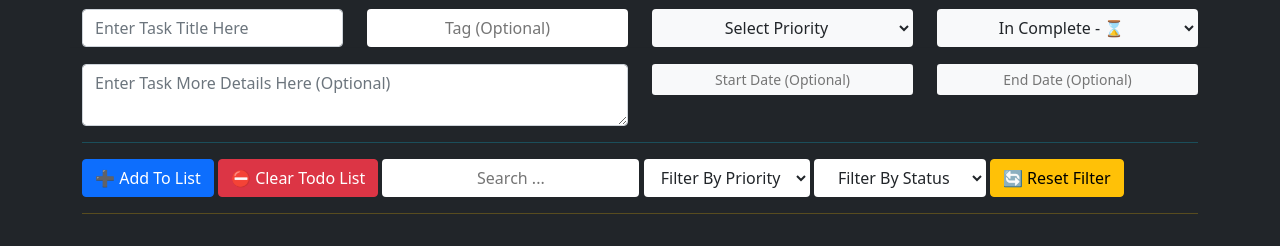
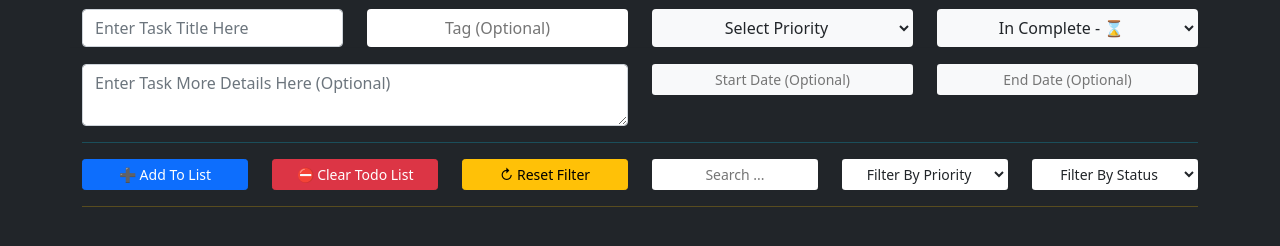
Before and after one commit to Harshil-Kaneria/vscode-tasklist-theme, a plain HTML site: page index.html in a window 1280 px wide. Shown: the part 62-308 px from the top of the page. Drawn offline with Linux system fonts and the light colour scheme.

Commit message:
Add files via upload

```diff
--- a/index.html
+++ b/index.html
@@ -56,33 +56,39 @@
                 </div>
         	</div>
             <hr class="bg-info">
-            <div class="row">
-                <div class="col-12">
-                    <button onclick="add_item_list()" id="add_item_list" class="btn btn-primary">➕ Add To List</button>
-                    <button onclick="clear_full_list()" id="clear_full_list" class="btn btn-danger">⛔ Clear Todo List</button>
+            <div class="form-group row">
+                <div class="col-2">
+                    <button onclick="add_item_list()" id="add_item_list" class="btn btn-sm btn-primary form-control-sm w-100">➕ Add To List</button>
 
-                    <button onclick="update_item_list()" data-id="" id="update_item_list" class="btn btn-primary d-none">📝 Update</button>
-                    <button onclick="clear_update_list()" id="clear_update_list" class="btn btn-danger d-none">⛔ Clear</button>
+                    <button onclick="update_item_list()" data-id="" id="update_item_list" class="btn btn-sm btn-primary w-100 form-control-sm d-none">📝 Update</button>
+                </div>
+                <div class="col-2">
+                    <button onclick="clear_full_list()" id="clear_full_list" class="btn btn-sm btn-danger form-control-sm w-100">⛔ Clear Todo List</button>
 
-                    <input type="text" class="btn bg-white" id="search_text" onkeyup="search_text()" placeholder="Search ..."/>
-
-                    <select id="search_priority_id" onchange="search_text()" class="btn bg-white">
+                    <button onclick="clear_update_list()" id="clear_update_list" class="btn btn-sm btn-danger form-control-sm w-100 d-none">⛔ Clear</button>
+                </div>
+                <div class="col-2">
+                    <button onclick="reset_entry_form();list_html();" class="btn btn-sm btn-warning form-control-sm w-100">↻ Reset Filter</button>
+                </div>
+                <div class="col-2">
+                    <input type="text" class="btn btn-sm form-control-sm w-100 bg-white" id="search_text" onkeyup="search_text()" placeholder="Search ..."/>
+                </div>
+                <div class="col-2">
+                    <select id="search_priority_id" onchange="search_text()" class="btn btn-sm form-control-sm w-100 bg-white">
                         <option value=""  selected>Filter By Priority</option>
                         <option value="3" >High - ⏫</option>
                         <option value="2" >Med - ➖</option>
                         <option value="1" >Low - ⏬</option>
                     </select>
-
-                    <select id="search_status_id" onchange="search_text()" class="btn bg-white">
+                </div>
+                <div class="col-2">
+                    <select id="search_status_id" onchange="search_text()" class="btn btn-sm form-control-sm w-100 bg-white">
                         <option value=""  selected>Filter By Status</option>
                         <option value="1">Complete - ✔️</option>
                         <option value="2">In Progress - 🚀</option>
                         <option value="3">In Complete - ⌛</option>
                         <option value="4">Hold - 🛑</option>
                     </select>
-
-                    <button onclick="location.reload()" class="btn btn-warning">🔄 Reset Filter</button>
-
                 </div>
             </div>
         <hr class="bg-warning">
--- a/js/main.js
+++ b/js/main.js
@@ -161,6 +161,8 @@ function reset_entry_form(){
     $('#start_date').attr('type', 'text')
     $('#end_date').attr('type', 'text')
     $("#search_text").val("");
+    $("#search_priority_id").val("");
+    $("#search_status_id").val("");
 }
 
 function clear_update_list(){
@@ -262,51 +264,37 @@ function list_html(search_text="",search_priority_id="",search_status_id=""){
         todos = JSON.parse(list);
         MainDataArray = todos;
 
-        if(search_priority_id!=""){
-
-            var regex = new RegExp(`^${search_priority_id}`,'gi');
-            SearchDataArray = todos.filter(ele => {
-                return ele.priority.match(regex)
-            });
+        if(search_priority_id!="" || search_status_id!="" || search_text!=""){
+            if(search_priority_id!=""){
+                var regex = new RegExp(`^${search_priority_id}`,'gi');
+                todos = todos.filter(ele => {
+                    return ele.priority.match(regex)
+                });
+            }
+            if(search_status_id!=""){
+                var regex = new RegExp(`^${search_status_id}`,'gi');
+                todos = todos.filter(ele => {
+                    return ele.status.match(regex)
+                });
+            }
+            if(search_text!=""){
+                var regex = new RegExp(`^${search_text}`,'gi');
+                todos = todos.filter(ele => {
+                    return ele.title.match(regex) || ele.description.match(regex) || ele.tag.match(regex)
+                });
+            }
+            SearchDataArray = todos
 
             SearchDataArray.forEach(function(ele){
                 $("#todoList").append(generate_html_of_list(ele))
             })
-
-            return 0;
-        }
-
-        if(search_status_id!=""){
-
-            var regex = new RegExp(`^${search_status_id}`,'gi');
-            SearchDataArray = todos.filter(ele => {
-                return ele.status.match(regex)
-            });
-
-            SearchDataArray.forEach(function(ele){
-                $("#todoList").append(generate_html_of_list(ele))
-            })
-
-            return 0;
-        }
-
-        if(search_text!=""){
-
-            var regex = new RegExp(`^${search_text}`,'gi');
-            SearchDataArray = todos.filter(ele => {
-                return ele.title.match(regex) || ele.description.match(regex) || ele.tag.match(regex)
-            });
-
-            SearchDataArray.forEach(function(ele){
-                $("#todoList").append(generate_html_of_list(ele))
-            })
-
             return 0;
         }
 
         MainDataArray.forEach(function(ele){
             $("#todoList").append(generate_html_of_list(ele))
         })
+        reset_entry_form()
     }
 
 }
```
